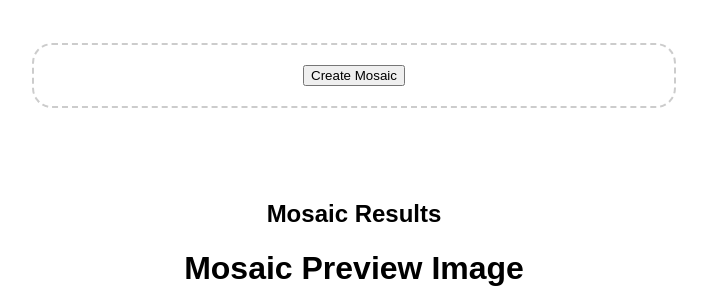
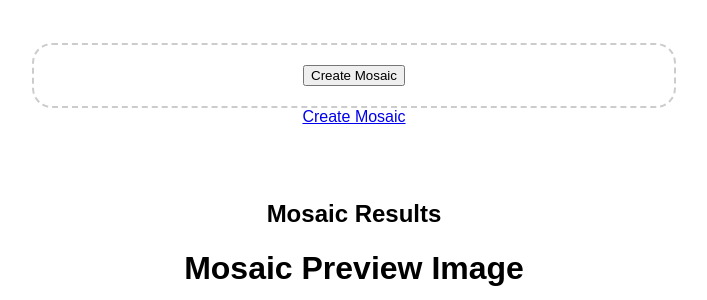
Before and after one commit to njligames/Mosaify-Website, a Flask app: page /mosaify in a window 1280 px wide. Shown: the part 906-1206 px from the top of the page, without its empty margins (286-993 px from the left). Run offline with Flask 3, Linux system fonts and the light colour scheme; the visitor is signed in with stand-in values (Sample User, id 1); data that the repository does not hold is empty; some libraries are stand-ins or nearby versions.

Commit message:
trying to create a mosaic from alink

```diff
--- a/app/templates/mosaify.html
+++ b/app/templates/mosaify.html
@@ -301,7 +301,7 @@
         <button type="button" onclick="generateMosaic()">Create Mosaic</button>
         <!-- <div id="gallery-tilearea"></div> -->
       </div>
-      <!-- <a href="{{ url_for('main.mosaify_run') }}">Create Mosaic</a> -->
+      <a href="{{ url_for('main.mosaify_run') }}">Create Mosaic</a>
       <br />
       <br />
       <br />
```
